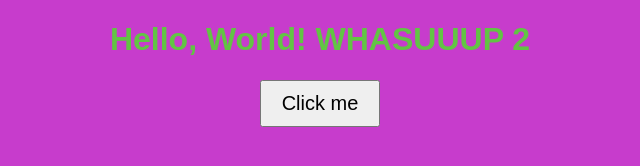
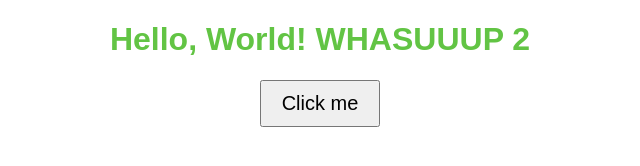
Before and after one commit to LemonCoda/test1, a plain HTML site: page index.html in a window 1280 px wide. Shown: the whole page, without its empty margins (320-960 px from the left). Drawn offline with Linux system fonts and the light colour scheme.

Commit message:
change bg color to white

```diff
--- a/styles.css
+++ b/styles.css
@@ -2,7 +2,7 @@
 body {
     font-family: Arial, sans-serif;
     text-align: center;
-    background-color: #c73ccc;
+    background-color: #ffffff;
 }
 
 h1 {
```
